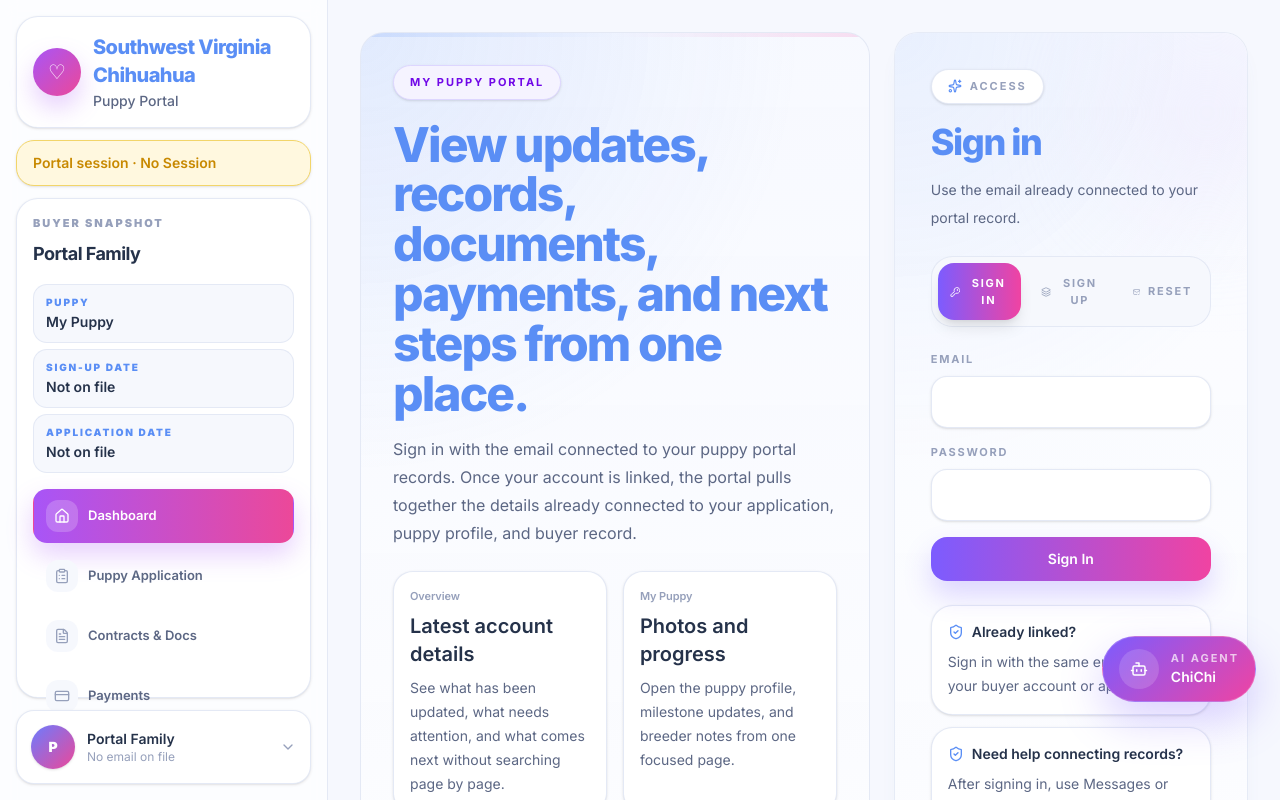
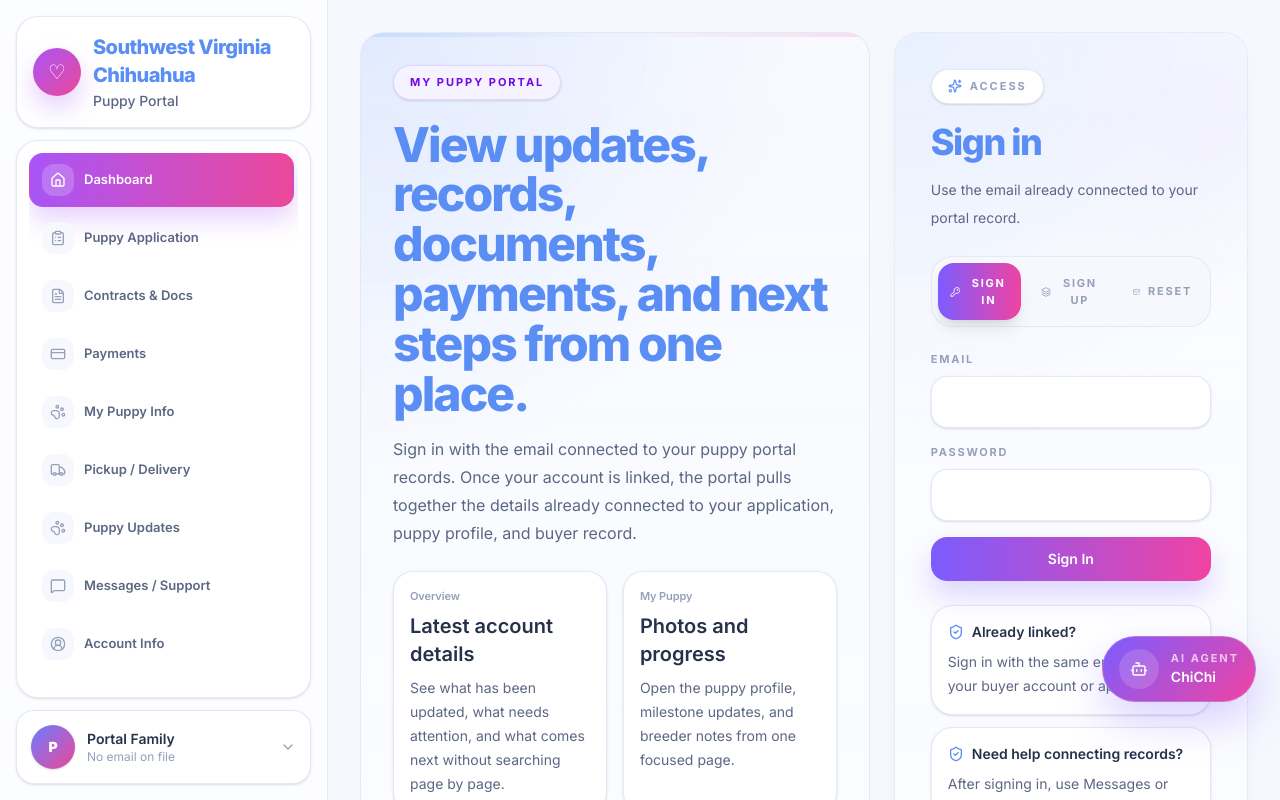
Before and after one commit to rawillia9801/swvapo, a Next.js app: page /portal in a window 1280 px wide. Shown: the top 800 px of the page. Built offline with nearby package versions, Linux system fonts and the light colour scheme; a web font is replaced by a local one.

Commit message:
Overivew Page

```diff
--- a/src/app/portal/layout.tsx
+++ b/src/app/portal/layout.tsx
@@ -76,9 +76,6 @@ type SidebarNavItem = {
 
 type SidebarChromeProps = {
   displayName: string;
-  puppyName: string;
-  signupDate: string;
-  applicationDate: string;
   navItems: SidebarNavItem[];
   displayEmail: string;
   displayPhone: string;
@@ -206,25 +203,6 @@ function readRecordValue(record: unknown, keys: string[]) {
   }
 
   return null;
-}
-
-function formatPortalDateValue(value: unknown) {
-  if (!value) return "Not on file";
-
-  const parsed =
-    value instanceof Date
-      ? value
-      : typeof value === "string" || typeof value === "number"
-        ? new Date(value)
-        : null;
-
-  if (!parsed || Number.isNaN(parsed.getTime())) return "Not on file";
-
-  return parsed.toLocaleDateString([], {
-    month: "long",
-    day: "numeric",
-    year: "numeric",
-  });
 }
 
 function pageTitleFromPath(pathname: string) {
@@ -369,22 +347,8 @@ function navItemClassName(active: boolean) {
   ].join(" ");
 }
 
-function InfoBox({ label, value }: { label: string; value: string }) {
-  return (
-    <div className="rounded-[14px] border border-[var(--portal-border)] bg-[var(--portal-surface-muted)] px-3 py-2.5">
-      <div className="text-[10px] font-black uppercase tracking-[0.18em] text-[var(--portal-accent)]">
-        {label}
-      </div>
-      <div className="mt-0.5 text-sm font-semibold text-[var(--portal-text)]">{value}</div>
-    </div>
-  );
-}
-
 function SidebarChrome({
   displayName,
-  puppyName,
-  signupDate,
-  applicationDate,
   navItems,
   displayEmail,
   displayPhone,
@@ -397,7 +361,7 @@ function SidebarChrome({
   onSignOut,
 }: SidebarChromeProps) {
   return (
-    <div className="flex h-full flex-col gap-3">
+    <div className="flex h-full min-h-0 flex-col gap-3">
       <div className="rounded-[22px] border border-[var(--portal-border)] bg-white p-4 shadow-sm">
         <div className="flex items-center gap-3">
           <div className="flex h-12 w-12 shrink-0 items-center justify-center rounded-full bg-[linear-gradient(135deg,#a855f7_0%,#ec4899_100%)] text-xl text-white shadow-[0_12px_24px_rgba(168,85,247,0.28)]">
@@ -415,27 +379,8 @@ function SidebarChrome({
         </div>
       </div>
 
-      <div className="rounded-[18px] border border-[#f2d56a] bg-[#fff8df] px-4 py-3 text-sm font-semibold text-[#c88900] shadow-sm">
-        Portal session · {displayEmail === "No email on file" ? "No Session" : "Active"}
-      </div>
-
-      <div className="min-h-0 flex-1 rounded-[22px] border border-[var(--portal-border)] bg-white p-4 shadow-sm">
-        <div className="mb-4">
-          <div className="text-[11px] font-black uppercase tracking-[0.18em] text-[var(--portal-text-muted)]">
-            Buyer Snapshot
-          </div>
-          <div className="mt-2 text-lg font-bold tracking-[-0.03em] text-[var(--portal-text)]">
-            {displayName}
-          </div>
-        </div>
-
-        <div className="mb-4 space-y-1.5">
-          <InfoBox label="Puppy" value={puppyName} />
-          <InfoBox label="Sign-up Date" value={signupDate} />
-          <InfoBox label="Application Date" value={applicationDate} />
-        </div>
-
-        <nav className="space-y-1.5">
+      <div className="min-h-0 flex-1 overflow-hidden rounded-[22px] border border-[var(--portal-border)] bg-white p-3 shadow-sm">
+        <nav className="flex h-full min-h-0 flex-col gap-1 overflow-y-auto pr-1">
           {navItems.map((item) => (
             <Link key={item.href} href={item.href} className={navItemClassName(item.active)}>
               <span className="flex min-w-0 items-center gap-2.5">
@@ -450,7 +395,9 @@ function SidebarChrome({
                 >
                   {item.icon}
                 </span>
-                <span className="truncate text-[13px] font-semibold">{item.label}</span>
+                <span className="truncate whitespace-nowrap text-[12px] font-semibold xl:text-[13px]">
+                  {item.label}
+                </span>
               </span>
 
               {typeof item.badge === "number" && item.badge > 0 ? (
@@ -744,23 +691,6 @@ export default function PortalLayout({
   const puppyName = portalPuppyName(puppy) || "Not yet assigned";
   const userInitial = (displayName?.[0] || displayEmail?.[0] || "U").toUpperCase();
 
-  const signupDate = useMemo(() => {
-    const value =
-      readRecordValue(buyer, ["created_at", "signup_date", "sign_up_date"]) ||
-      readRecordValue(user, ["created_at"]);
-    return formatPortalDateValue(value);
-  }, [buyer, user]);
-
-  const applicationDate = useMemo(() => {
-    const value = readRecordValue(application, [
-      "date_applied",
-      "application_date",
-      "submitted_at",
-      "created_at",
-    ]);
-    return formatPortalDateValue(value);
-  }, [application]);
-
   const pageTitle = pageTitleFromPath(pathname);
   const hasAdminUi = isPortalAdminEmail(user?.email) || !!adminAuth?.canWriteCore;
 
@@ -1009,9 +939,6 @@ export default function PortalLayout({
           <div className="sticky top-4 h-[calc(100vh-2rem)]">
             <SidebarChrome
               displayName={displayName}
-              puppyName={puppyName}
-              signupDate={signupDate}
-              applicationDate={applicationDate}
               navItems={navItems}
               displayEmail={displayEmail}
               displayPhone={displayPhone}
@@ -1065,9 +992,6 @@ export default function PortalLayout({
             <div className="h-[calc(100%-3.75rem)] overflow-y-auto pr-1">
               <SidebarChrome
                 displayName={displayName}
-                puppyName={puppyName}
-                signupDate={signupDate}
-                applicationDate={applicationDate}
                 navItems={navItems}
                 displayEmail={displayEmail}
                 displayPhone={displayPhone}
```
